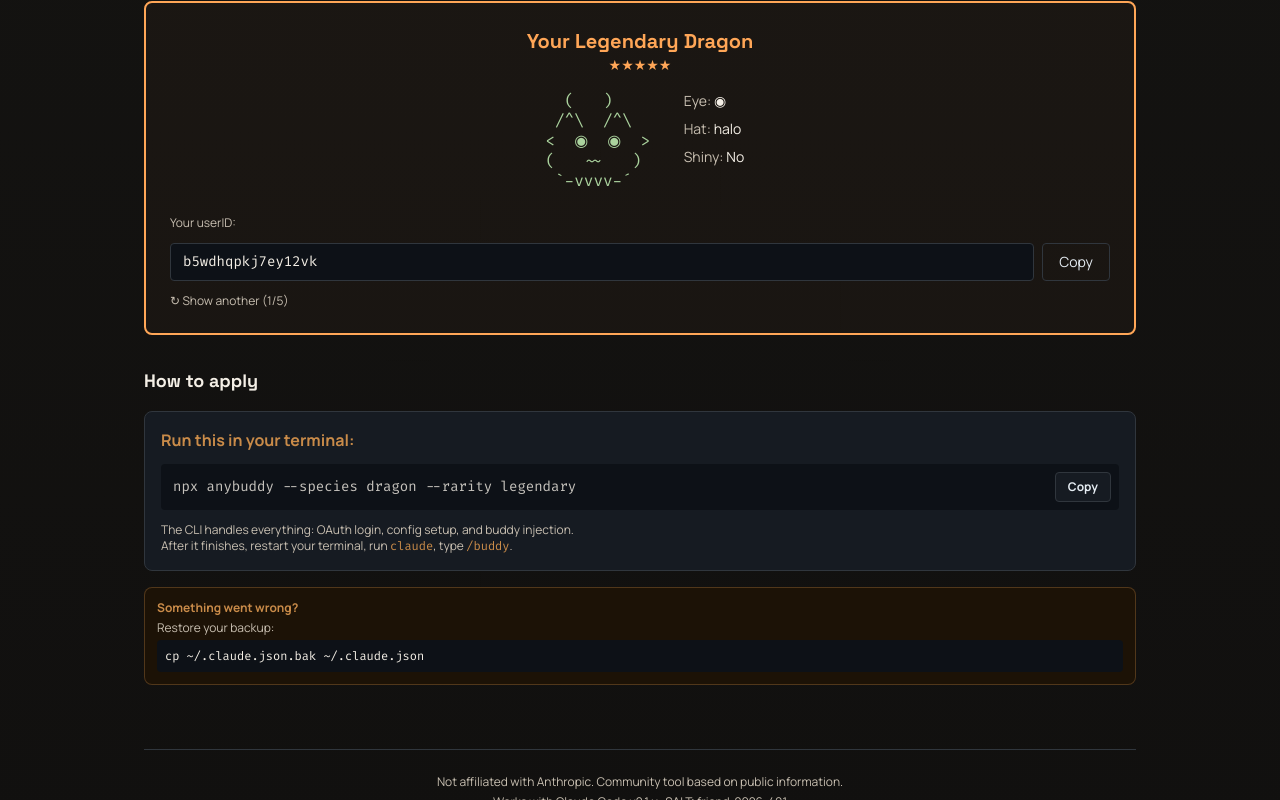
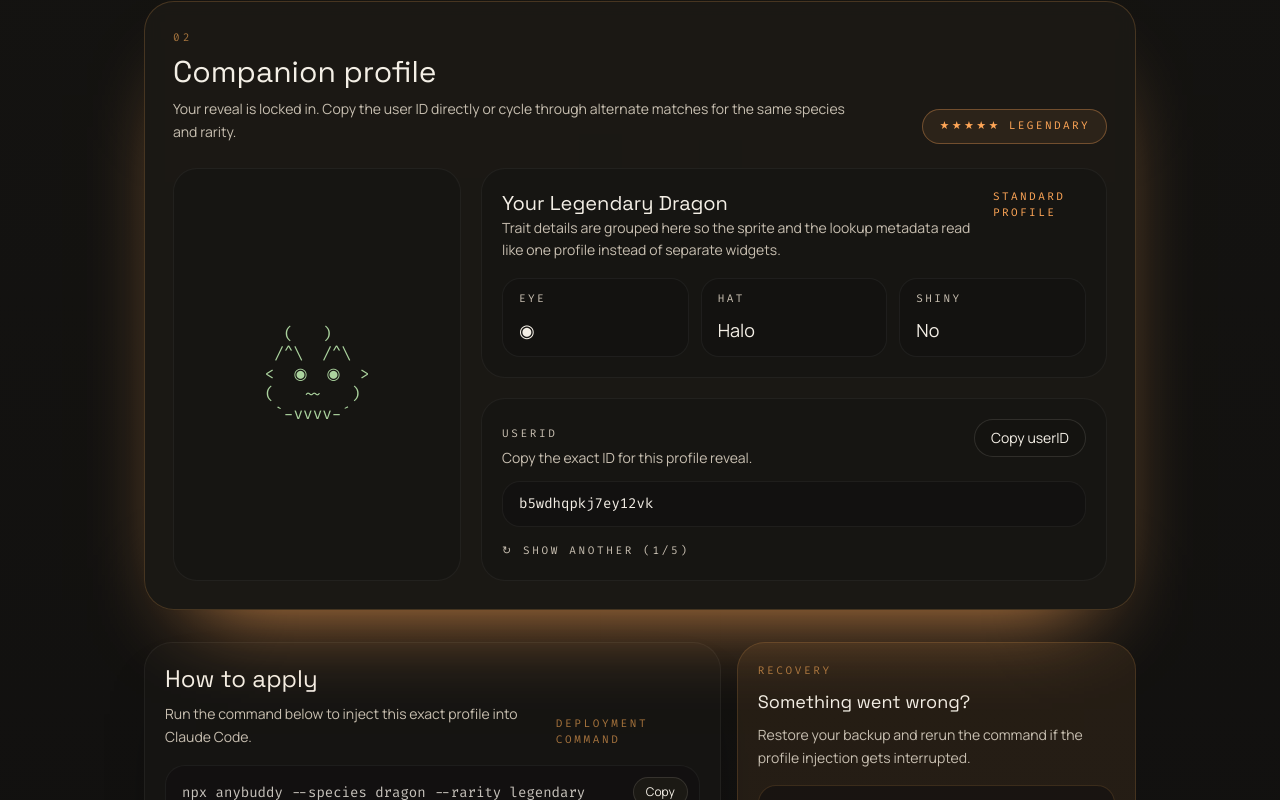
Before and after one commit to gobylor/anybuddy, a Next.js app: page / in a window 1280 px wide. Both pictures are taken after a click on the button 879 px from the left and 583 px from the top of the page. Shown: the part 1330-2130 px from the top of the page. Built offline with nearby package versions, Linux system fonts and the light colour scheme.

Commit message:
feat: redesign anybuddy result panels

```diff
--- a/src/app/page.tsx
+++ b/src/app/page.tsx
@@ -133,7 +133,7 @@
       </div>
 
       {/* Footer */}
-      <footer className="mt-16 pt-6 border-t border-[#30363d] text-center text-xs text-muted">
+      <footer className="mt-16 border-t border-white/5 pt-6 text-center text-xs text-muted">
         <p>
           Not affiliated with Anthropic. Community tool based on public
           information.
@@ -141,6 +141,9 @@
         <p className="mt-1">
           Works with Claude Code v2.1.x · SALT: friend-2026-401
         </p>
+        <p className="mt-3 font-mono uppercase tracking-[0.22em] text-accent/70">
+          Lor —— AI Builder
+        </p>
       </footer>
     </main>
   )
--- a/src/components/Instructions.tsx
+++ b/src/components/Instructions.tsx
@@ -31,48 +31,64 @@
   }
 
   return (
-    <div className="mt-8 space-y-4">
-      <h3 className="text-lg font-bold text-text">How to apply</h3>
+    <div className="mt-8 grid gap-4 lg:grid-cols-[minmax(0,1.3fr)_minmax(16rem,0.9fr)]">
+      <section className="rounded-[28px] border border-white/5 bg-panel/80 p-5 shadow-[0_28px_70px_-44px_rgba(0,0,0,0.95)]">
+        <div className="mb-4 flex flex-col gap-2 sm:flex-row sm:items-end sm:justify-between">
+          <div className="space-y-2">
+            <h3 className="text-xl text-text sm:text-2xl">How to apply</h3>
+            <p className="text-sm leading-relaxed text-muted">
+              Run the command below to inject this exact profile into Claude
+              Code.
+            </p>
+          </div>
+          <p className="font-mono text-[11px] uppercase tracking-[0.24em] text-accent/80">
+            Deployment command
+          </p>
+        </div>
 
-      <div className="p-4 bg-[#161b22] rounded-lg border border-[#30363d]">
-        <p className="font-bold text-accent mb-3">
-          Run this in your terminal:
-        </p>
-
-        <div className="relative group">
-          <pre className="bg-[#0d1117] p-3 pr-20 rounded text-sm overflow-x-auto text-text/80 leading-relaxed">
+        <div className="relative">
+          <pre className="overflow-x-auto rounded-[20px] border border-white/5 bg-bg/60 p-4 pr-28 text-sm leading-relaxed text-text/80">
             {command}
           </pre>
           <button
             onClick={handleCopy}
-            className="absolute top-2 right-2 px-3 py-1.5 rounded text-xs font-bold cursor-pointer transition-all border"
+            className="absolute right-3 top-3 rounded-full border px-3 py-1.5 text-xs transition-all"
             style={{
-              color: copied ? '#7ee787' : '#e6edf3',
-              borderColor: copied ? '#7ee787' : '#30363d',
-              backgroundColor: copied ? '#7ee78715' : '#161b22',
+              color: copied ? 'rgb(var(--success))' : 'rgb(var(--text-0))',
+              borderColor: copied
+                ? 'rgb(var(--success) / 0.45)'
+                : 'rgb(var(--text-0) / 0.12)',
+              backgroundColor: copied
+                ? 'rgb(var(--success) / 0.08)'
+                : 'rgb(var(--surface) / 0.9)',
             }}
           >
-            {copied ? 'Copied!' : 'Copy'}
+            {copied ? 'Copied' : 'Copy'}
           </button>
         </div>
 
-        <p className="text-xs text-muted mt-3">
+        <p className="mt-4 text-sm leading-relaxed text-muted">
           The CLI handles everything: OAuth login, config setup, and buddy injection.
           <br />
           After it finishes, restart your terminal, run{' '}
           <code className="text-accent">claude</code>, type{' '}
           <code className="text-accent">/buddy</code>.
         </p>
-      </div>
+      </section>
 
-      {/* Recovery */}
-      <div className="p-3 bg-[#1c1206] rounded-lg border border-accent/30 text-xs">
-        <p className="text-accent font-bold mb-1">Something went wrong?</p>
-        <p className="text-muted">Restore your backup:</p>
-        <code className="block bg-[#0d1117] p-2 rounded mt-1 overflow-x-auto">
+      <aside className="rounded-[28px] border border-accent/20 bg-accent/10 p-5">
+        <p className="font-mono text-[11px] uppercase tracking-[0.24em] text-accent/80">
+          Recovery
+        </p>
+        <h4 className="mt-2 text-lg text-text">Something went wrong?</h4>
+        <p className="mt-2 text-sm leading-relaxed text-muted">
+          Restore your backup and rerun the command if the profile injection
+          gets interrupted.
+        </p>
+        <code className="mt-4 block overflow-x-auto rounded-[18px] border border-accent/20 bg-bg/55 p-3 text-sm">
           cp ~/.claude.json.bak ~/.claude.json
         </code>
-      </div>
+      </aside>
     </div>
   )
 }
--- a/src/components/ResultCard.tsx
+++ b/src/components/ResultCard.tsx
@@ -71,64 +71,126 @@
 
   return (
     <div
-      className="rounded-lg border-2 p-6"
-      style={{ borderColor: color, backgroundColor: `${color}08` }}
+      className="rounded-[30px] border border-accent/25 bg-surface/80 p-6 shadow-[0_40px_100px_-48px_rgba(0,0,0,0.95)] backdrop-blur md:p-7"
+      style={{ boxShadow: `0 42px 90px -52px ${color}` }}
     >
-      {/* Header */}
-      <div className="text-center mb-4">
-        <h2 className="text-xl font-bold capitalize" style={{ color }}>
-          Your {rarity} {species}
-        </h2>
-        <p className="text-sm" style={{ color }}>
-          {RARITY_STARS[rarity]}
-          {entry.shiny ? ' ✨ Shiny!' : ''}
+      <div className="mb-6 flex flex-col gap-4 lg:flex-row lg:items-end lg:justify-between">
+        <div className="space-y-2">
+          <p className="font-mono text-[11px] uppercase tracking-[0.3em] text-accent/80">
+            02
+          </p>
+          <h2 className="text-2xl text-text sm:text-3xl">Companion profile</h2>
+          <p className="max-w-2xl text-sm leading-relaxed text-muted">
+            Your reveal is locked in. Copy the user ID directly or cycle through
+            alternate matches for the same species and rarity.
           </p>
         </div>
-
-      {/* Sprite + info — stack on mobile, side-by-side on sm+ */}
-      <div className="flex flex-col sm:flex-row items-center sm:items-start gap-6 justify-center">
-        <SpritePreview bones={bones} large />
-        <div className="flex flex-col gap-2 text-sm">
-          <p>
-            <span className="text-muted">Eye:</span> {entry.eye}
-          </p>
-          <p>
-            <span className="text-muted">Hat:</span>{' '}
-            {entry.hat === 'none' ? '—' : entry.hat}
-          </p>
-          <p>
-            <span className="text-muted">Shiny:</span>{' '}
-            {entry.shiny ? 'Yes ✨' : 'No'}
-          </p>
+        <div
+          className="inline-flex w-fit items-center gap-2 rounded-full border px-4 py-2 font-mono text-[11px] uppercase tracking-[0.22em]"
+          style={{
+            borderColor: `${color}55`,
+            backgroundColor: `${color}14`,
+            color,
+          }}
+        >
+          <span>{RARITY_STARS[rarity]}</span>
+          <span>{rarity}</span>
+          {entry.shiny ? <span>shiny</span> : null}
         </div>
       </div>
 
-      {/* UserID + Copy */}
-      <div className="mt-6 flex flex-col gap-3">
-        <label className="text-xs text-muted">Your userID:</label>
-        <div className="flex gap-2">
-          <code className="flex-1 bg-[#0d1117] border border-[#30363d] rounded px-3 py-2 text-sm font-mono select-all overflow-x-auto">
+      <div className="grid gap-5 lg:grid-cols-[minmax(14rem,18rem)_1fr]">
+        <div className="flex min-h-[17rem] items-center justify-center rounded-[24px] border border-white/5 bg-panel/80 p-5">
+          <SpritePreview bones={bones} large />
+        </div>
+
+        <div className="grid gap-5">
+          <section className="rounded-[24px] border border-white/5 bg-panel/80 p-5">
+            <div className="mb-4 flex flex-col gap-2 sm:flex-row sm:items-start sm:justify-between">
+              <div>
+                <h3 className="text-xl capitalize text-text">
+                  Your {rarity} {species}
+                </h3>
+                <p className="text-sm leading-relaxed text-muted">
+                  Trait details are grouped here so the sprite and the lookup
+                  metadata read like one profile instead of separate widgets.
+                </p>
+              </div>
+              <span
+                className="font-mono text-[11px] uppercase tracking-[0.22em]"
+                style={{ color }}
+              >
+                {entry.shiny ? 'shiny variant' : 'standard profile'}
+              </span>
+            </div>
+
+            <dl className="grid gap-3 sm:grid-cols-3">
+              <div className="rounded-[18px] border border-white/5 bg-bg/40 px-4 py-3">
+                <dt className="font-mono text-[11px] uppercase tracking-[0.22em] text-muted">
+                  Eye
+                </dt>
+                <dd className="mt-2 text-lg text-text">{entry.eye}</dd>
+              </div>
+              <div className="rounded-[18px] border border-white/5 bg-bg/40 px-4 py-3">
+                <dt className="font-mono text-[11px] uppercase tracking-[0.22em] text-muted">
+                  Hat
+                </dt>
+                <dd className="mt-2 text-lg capitalize text-text">
+                  {entry.hat === 'none' ? 'None' : entry.hat}
+                </dd>
+              </div>
+              <div className="rounded-[18px] border border-white/5 bg-bg/40 px-4 py-3">
+                <dt className="font-mono text-[11px] uppercase tracking-[0.22em] text-muted">
+                  Shiny
+                </dt>
+                <dd className="mt-2 text-lg text-text">
+                  {entry.shiny ? 'Yes ✨' : 'No'}
+                </dd>
+              </div>
+            </dl>
+          </section>
+
+          <section className="rounded-[24px] border border-white/5 bg-panel/80 p-5">
+            <div className="mb-3 flex items-start justify-between gap-4">
+              <div className="space-y-1">
+                <label className="font-mono text-[11px] uppercase tracking-[0.24em] text-muted">
+                  userID
+                </label>
+                <p className="text-sm leading-relaxed text-muted">
+                  Copy the exact ID for this profile reveal.
+                </p>
+              </div>
+              <button
+                onClick={handleCopy}
+                className="rounded-full border px-4 py-2 text-sm transition-colors"
+                style={{
+                  color: copied ? 'rgb(var(--success))' : 'rgb(var(--text-0))',
+                  borderColor: copied
+                    ? 'rgb(var(--success) / 0.45)'
+                    : 'rgb(var(--text-0) / 0.12)',
+                  backgroundColor: copied
+                    ? 'rgb(var(--success) / 0.08)'
+                    : 'rgb(var(--bg-0) / 0.25)',
+                }}
+              >
+                {copied ? 'Copied' : 'Copy userID'}
+              </button>
+            </div>
+
+            <code className="block overflow-x-auto rounded-[18px] border border-white/5 bg-bg/55 px-4 py-3 text-sm select-all">
               {entry.userID}
             </code>
-          <button
-            onClick={handleCopy}
-            className="px-4 py-2 rounded border transition-colors cursor-pointer whitespace-nowrap text-sm"
-            style={{
-              color: copied ? '#7ee787' : '#e6edf3',
-              borderColor: copied ? '#7ee787' : '#30363d',
-            }}
-          >
-            {copied ? 'Copied!' : 'Copy'}
-          </button>
-        </div>
+
             {totalEntries > 1 && (
               <button
                 onClick={onShuffle}
-            className="text-xs text-muted hover:text-text transition-colors cursor-pointer self-start"
+                className="mt-4 font-mono text-[11px] uppercase tracking-[0.24em] text-muted transition-colors hover:text-text"
               >
                 ↻ Show another ({entryIndex + 1}/{totalEntries})
               </button>
             )}
+          </section>
+        </div>
       </div>
     </div>
   )
```
Also changed, not shown: 1 other file (tests, documents, lock files or other folders). Lines whose indentation alone changed are shown as unchanged.
